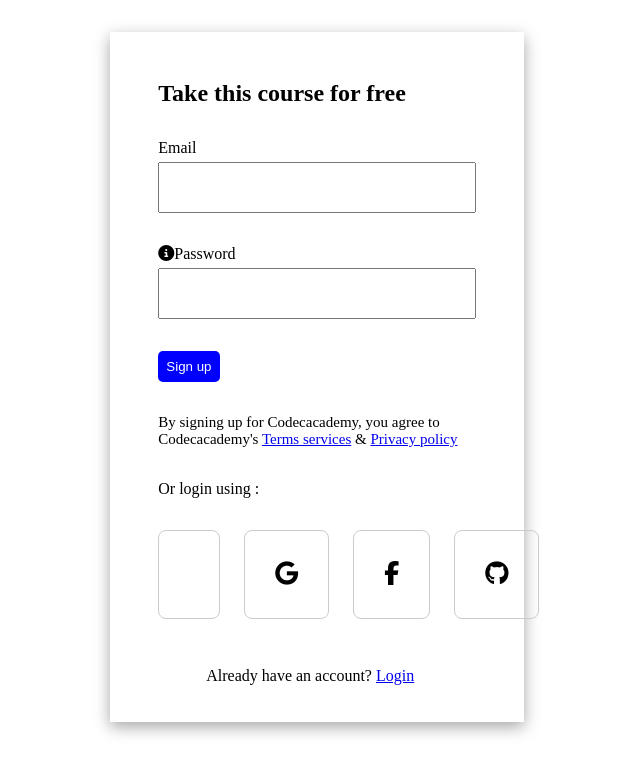
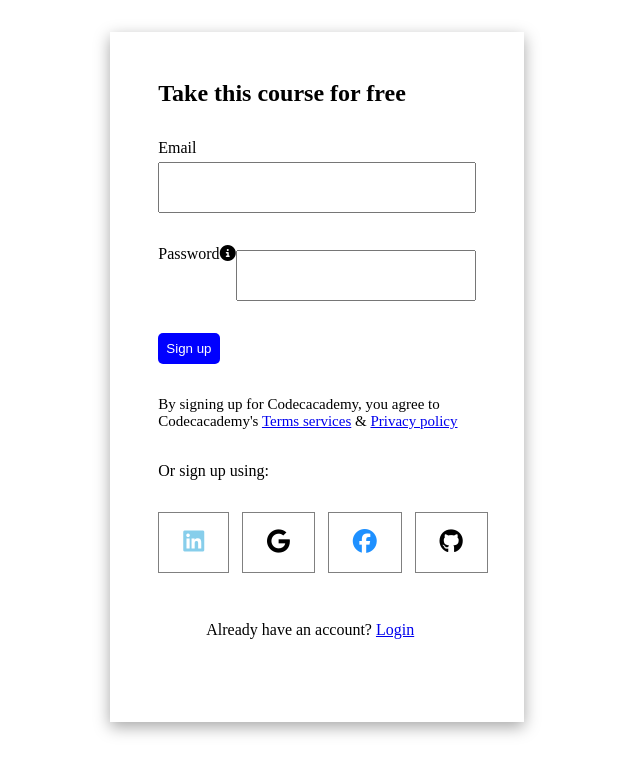
Before and after one commit to Asquare952/style-form, a plain HTML site: page index.html in a window 1280 px wide. Shown: the whole page, without its empty margins (323-963 px from the left). Drawn offline with Linux system fonts and the light colour scheme.

Commit message:
make changes

```diff
--- a/index.html
+++ b/index.html
@@ -22,10 +22,9 @@
           <label for="email">Email</label>
           <input type="text" placeholder="" required />
         </div>
-        <div>
-          <label for="password"
-            ><i class="fa fa-info-circle" aria-hidden="true"></i>Password</label
-          >
+        <div class="pass-wrap">
+          <label for="password">Password</label>
+          <i class="fa fa-info-circle" aria-hidden="true"></i>
           <input type="password" placeholder="" required />
         </div>
         <div class="btn">
@@ -37,12 +36,16 @@
           &
           <a href="/Privacy policy">Privacy policy</a>
         </p>
-        <p id="omo">Or login using :</p>
+        <p id="omo">Or sign up using:</p>
         <div class="login-with">
-          <h2 class="boder"></h2>
-          <h2 class="boder"><i class="fa fa-google" aria-hidden="true"></i></h2>
           <h2 class="boder">
-            <i class="fa fa-facebook" aria-hidden="true"></i>
+            <i class="fa fa-linkedin-square" aria-hidden="true"></i>
+          </h2>
+          <h2 class="boder">
+            <i class="fa fa-google" aria-hidden="true"></i>
+          </h2>
+          <h2 class="boder">
+            <i class="fa fa-facebook-official" aria-hidden="true"></i>
           </h2>
           <h2 class="boder"><i class="fa fa-github" aria-hidden="true"></i></h2>
         </div>
--- a/style.css
+++ b/style.css
@@ -1,57 +1,67 @@
-*{
+* {
   padding: 0;
   margin: 0;
   box-sizing: border-box;
 }
-form{
+form {
   /* text-align: center; */
   margin: 2rem;
 }
-#all{
+#all {
   box-shadow: rgba(0, 0, 0, 0.35) 0px 5px 15px;
   width: 34%;
   height: 690px;
   margin: auto;
   padding: 2rem;
 }
-#all > div{
+#all > div {
   padding: 1rem;
 }
-#all > div > input{
+#all > div > input {
   padding: 1rem;
   width: 100%;
   margin-top: 5px;
   cursor: pointer;
 }
-.btn button{
-    padding: .5rem;
+.btn button {
+  padding: 0.5rem;
   background-color: blue;
   border: none;
   border-radius: 5px;
   color: white;
   cursor: pointer;
 }
-.para{
+.para {
   padding: 1rem;
   font-size: 15px;
 }
-#omo{
+#omo {
   padding: 1rem;
 }
-.login-with{
+.login-with {
   display: flex;
-
+  list-style: none;
+  gap: 0.8rem;
 }
-.boder{
-    border: 1px solid rgb(206, 202, 202);
-    padding: 30px;
-    margin-right: 1.5rem;
-    border-radius: .5rem;
+.boder {
+  border: 1px solid gray;
+  padding: 1rem 1.5rem;
+  flex-wrap: wrap;
   cursor: pointer;
 }
-.login{
+.login {
   padding-left: 4rem;
   text-decoration: none;
   padding-top: 2rem;
   cursor: pointer;
 }
+.pass-wrap {
+  display: flex;
+  justify-content: space-between;
+}
+.fa-linkedin-square{
+    color: skyblue;
+}
+.fa-facebook-official{
+    color: dodgerblue;
+}
```
Lines whose indentation alone changed are shown as unchanged.
